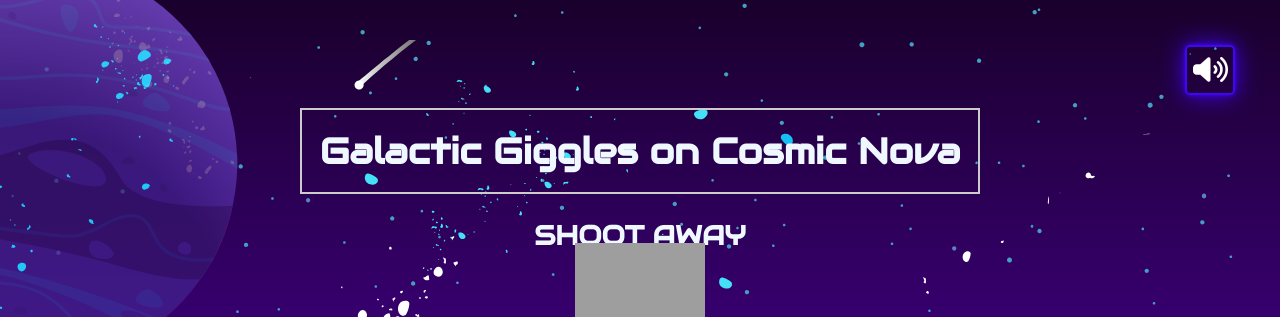
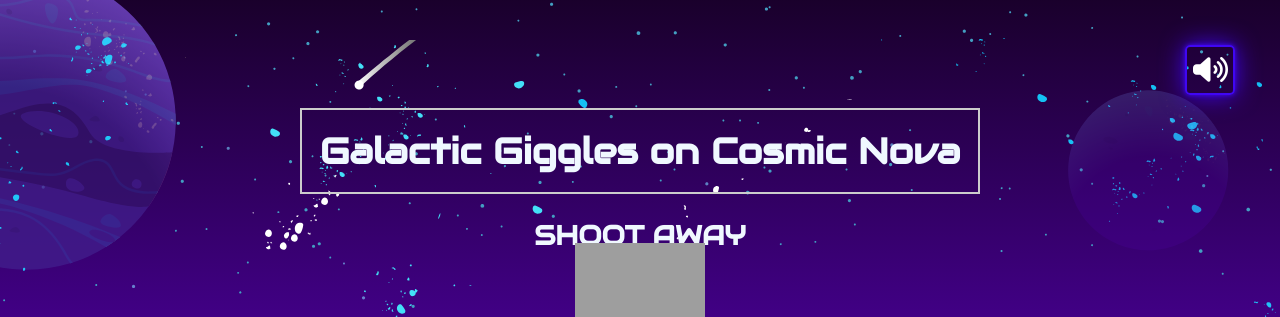
Before and after one commit to 202306-NEA-DZ-FEW/madlibs-cosmic-nova, a plain HTML site: page index.html in a window 1280 px wide. Shown: the top 317 px of the page. Drawn offline with Linux system fonts and the light colour scheme; grey boxes are pictures that could not be loaded.

Commit message:
fix background image property

```diff
--- a/madlibs.js
+++ b/madlibs.js
@@ -109,3 +109,15 @@ const stopMusicButton = document.getElementById("stopMusic");
             stopMusicButton.classList.toggle('off')
             startMusicButton.classList.toggle('off')
           })
+
+
+const scrollDown = document.getElementByClassName("scroll");
+console.log(scrollDown)
+/*scrollDown.addEventListener('click', function(e) {
+  e.preventDefault();
+  $('html, body').animate({ scrollTop: $($(this).attr('href')).offset().top}, 500, 'linear');
+});
+
+$(function() {
+  $('a[href*=#]').on
+});*/
--- a/style.css
+++ b/style.css
@@ -6,6 +6,8 @@
  }
  body{
     background-image: url('./images/Group.svg');
+    background-repeat: no-repeat;
+    background-size: cover;
     overflow: hidden;
     display: flex;
     flex-direction: column;
```
